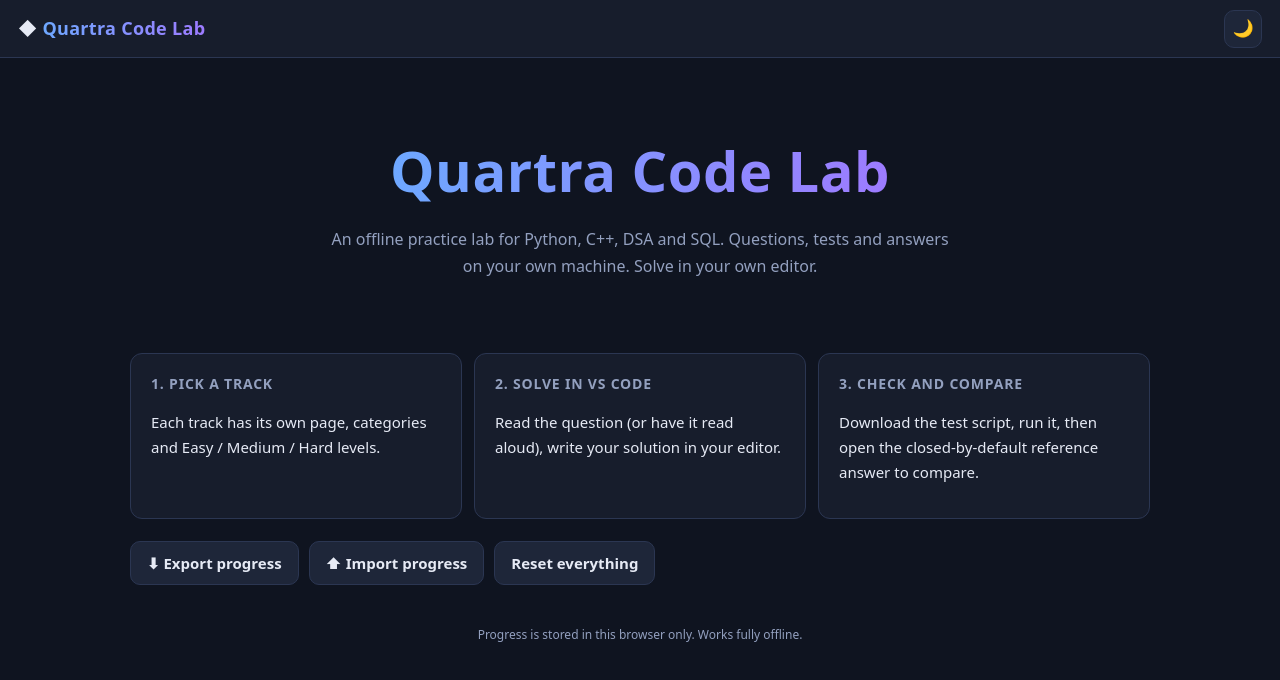
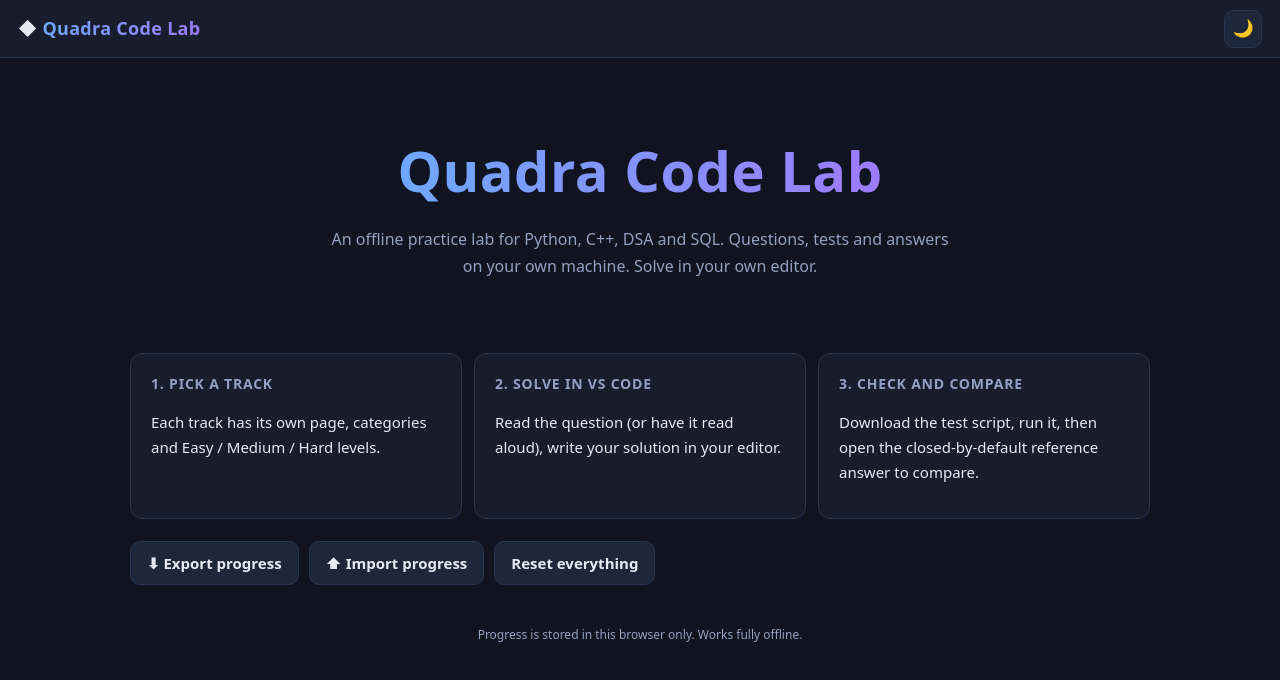
Before and after one commit to amirsohail100/Quadra-Code-Lab, a plain HTML site: page index.html in a window 1280 px wide. Drawn offline with Linux system fonts and the light colour scheme; a script that the page names is missing.

Commit message:
fix index.html file

```diff
--- a/index.html
+++ b/index.html
@@ -3,18 +3,18 @@
 <head>
   <meta charset="UTF-8">
   <meta name="viewport" content="width=device-width, initial-scale=1.0">
-  <title>Quartra Code Lab - practice Python, C++, DSA and SQL</title>
+  <title>Quadra Code Lab - practice Python, C++, DSA and SQL</title>
   <link rel="stylesheet" href="css/style.css">
 </head>
 <body>
   <header class="topbar">
-    <div class="brand">◆ <span>Quartra Code Lab</span></div>
+    <div class="brand">◆ <span>Quadra Code Lab</span></div>
     <nav class="topnav" id="homeNav"></nav>
     <button id="themeBtn" class="icon-btn" style="margin-left:auto" aria-label="Toggle theme">🌙</button>
   </header>
   <div class="home">
     <section class="home-hero">
-      <h1><span>Quartra Code Lab</span></h1>
+      <h1><span>Quadra Code Lab</span></h1>
       <p>An offline practice lab for Python, C++, DSA and SQL. Questions, tests and answers on your own machine. Solve in your own editor.</p>
     </section>
     <section class="stats" id="stats"></section>
```
